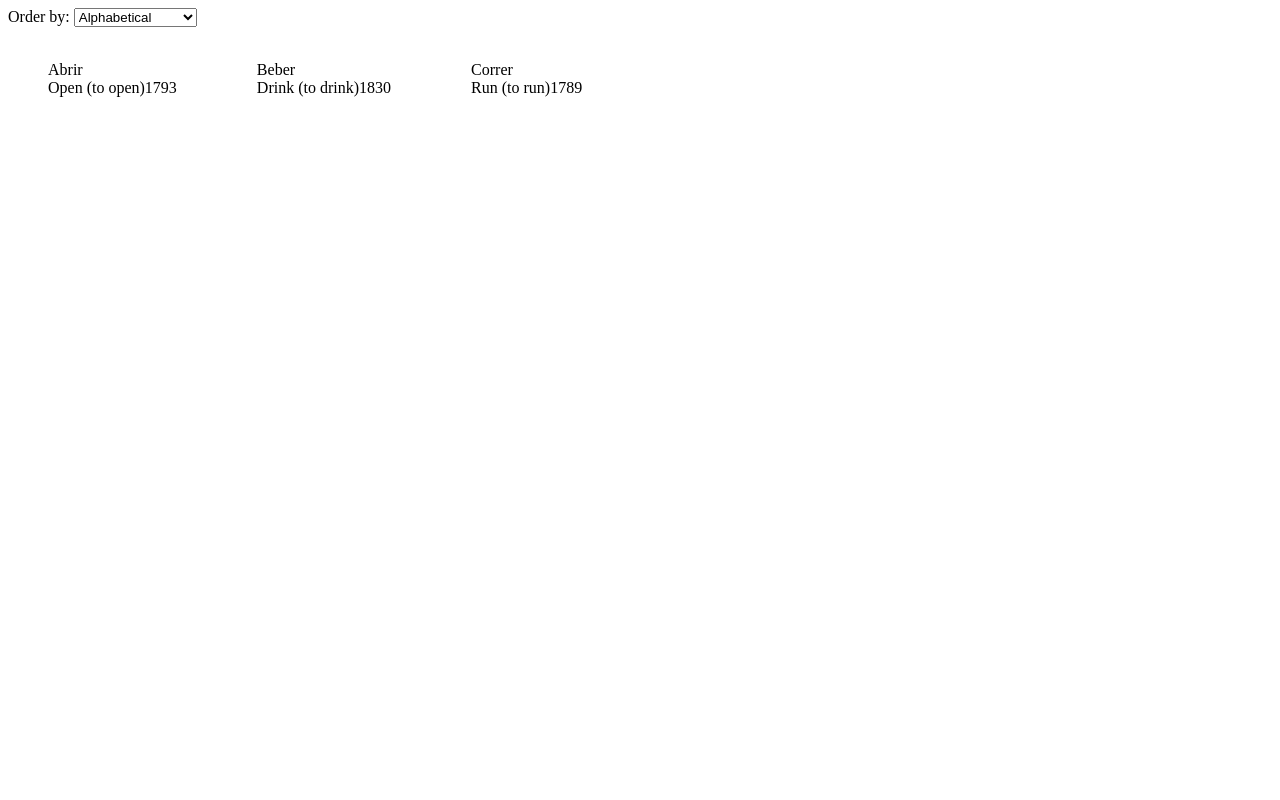
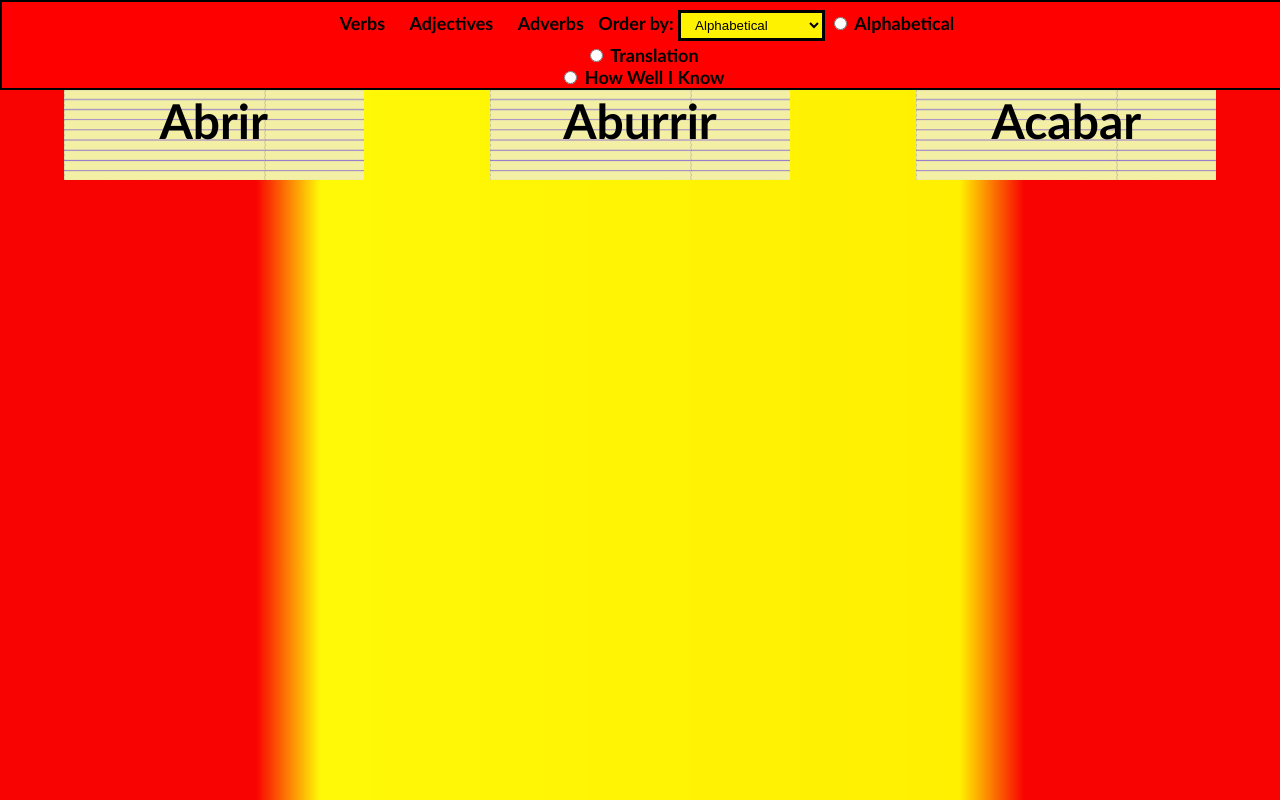
Before and after one commit to tylertechtyler/mentor-projects, a plain HTML site: page practice/ReorderDivs/index.html in a window 1280 px wide. Drawn offline with Linux system fonts and the light colour scheme.

Commit message:
got the reorder script working with the flash card design. kind of want to change the drop down menu to radio buttons or some other way to select values. Need to figure that out next

```diff
--- a/practice/ReorderDivs/index.html
+++ b/practice/ReorderDivs/index.html
@@ -4,46 +4,75 @@
         <link rel="stylesheet" type="text/css" href="style.css">
     </head>
     <body>
-        <label for="orderby">Order by:</label>
-<select name="orderby" id="orderby">
-	<option value="Alphabetical">Alphabetical</option>
-	<option value="Translation">Translation</option>
-	<option value="How Well I Know">How Well I Know</option>
-</select>
-        <div id="rev-works">
-            <figure itemscope itemtype="http://schema.org/Painting">
-                <img src="the-death-of-marat.jpg" alt itemprop="image">
-                <figcaption itemprop="name">Abrir</figcaption>
-                <div>
-                    <span itemprop="Translation">Open (to open)</span>
-                    <time itemprop="How Well I Know">1793</time>
-                    </div>
-            </figure>
+        <div class="wrapper">
 
-            <figure itemscope itemtype="http://schema.org/Painting">
-                <img src="la-liberté-guidant-le-peuple.jpg" alt itemprop="image">
-                <figcaption itemprop="name">Beber</figcaption>
-                <div>
-                  <span itemprop="Translation">Drink (to drink)</span>
-                  <time itemprop="How Well I Know">1830</time>
+            <ul class="nav">
+                <li><a class="nav-link" href="#verbs">Verbs</a></li>
+                <li><a class="nav-link" href="adjectives.html">Adjectives</a></li>
+                <li><a class="nav-link" href="adverbs.html">Adverbs</a></li>
+                <li><label for="orderby">Order by:</label>
+                    <select name="orderby" id="orderby">
+                    <option value="Alphabeticl">Alphabetical</option>
+                    <option value="Translation">Translation</option>
+                    <option value="How Well I Know">How Well I Know</option>
+                    </select></li>
+                <li>
+                    <input type="radio" id="male" name="gender" value="Alphabetical">
+                    <label for="Alphabetical">Alphabetical</label><br>
+                    <input type="radio" id="female" name="gender" value="Translation">
+                    <label for="Translation">Translation</label><br>
+                    <input type="radio" id="other" name="gender" value="How Well I Know">
+                    <label for="How Well I Know">How Well I Know</label>
+
+                </li>
+            </ul>
+
+
+
+        <div id="maingrid">
+
+            <flipcard itemscope itemtype="indexcard">
+                <div class="flipcardinner">
+                <div class="flipcardfront">
+                <h1 itemprop="name">Abrir</h1>
                 </div>
-            </figure>
+                <div class="flipcardback">
+                    <h1 itemprop="Translation">Open (to open)</h1>
+                    <time itemprop="How Well I Know">0973</time>
+                </div>
+                </div>
+            </flipcard>
 
-            <figure itemscope itemtype="http://schema.org/Painting">
-              <img src="louis-XVI-roi-de-france-et-de-navarre.jpg" alt itemprop="image">
-              <figcaption itemprop="name">Correr</figcaption>
-              <div>
-                <span itemprop="Translation">Run (to run)</span>
-                <time itemprop="How Well I Know">1789</time>
-              </div>
-            </figure>
+            <flipcard itemscope itemtype="indexcard">
+                <div class="flipcardinner">
+                <div class="flipcardfront">
+                <h1 itemprop="name">Aburrir</h1>
+                </div>
+                <div class="flipcardback">
+                    <h1 itemprop="Translation">Bore (to bore)</h1>
+                    <time itemprop="How Well I Know">0733</time>
+                </div>
+                </div>
+            </flipcard>
+
+            <flipcard itemscope itemtype="indexcard">
+                <div class="flipcardinner">
+                <div class="flipcardfront">
+                <h1 itemprop="name">Acabar</h1>
+                </div>
+                <div class="flipcardback">
+                    <h1 itemprop="Translation">Finish (to finish)</h1>
+                    <time itemprop="How Well I Know">0013</time>
+                </div>
+                </div>
+            </flipcard>
 
         </div>
-
+    </div>
         <script>
             var Alphabetical = document.getElementById("orderby"),
-            cards = document.getElementById("rev-works"),
-            figures = cards.querySelectorAll("figure"),
+            cards = document.getElementById("maingrid"),
+            flipcards = cards.querySelectorAll("flipcard"),
             original = cards.innerHTML;
         function sortUs(parent, child, key) {
 	        var items = Array.prototype.slice.call(document.querySelectorAll(parent + " " + child)).sort(function(a, b) {
@@ -51,7 +80,7 @@
 		    var comparB = b.querySelector(key).innerHTML;
 		return (comparA < comparB) ? -1 : (comparA > comparB) ? 1 : 0;
 	});
-	for (var i = 0; i < figures.length; i++) {
+	for (var i = 0; i < flipcards.length; i++) {
 		cards.appendChild(items[i]);
 	}
 }
@@ -60,12 +89,12 @@
 		cards.innerHTML = original;
 	} else {
 		if (Alphabetical.value == "Translation") {
-			el = "span[itemprop=Translation]";
+			el = "h1[itemprop=Translation]";
 		}
 	if (Alphabetical.value == "How Well I Know") {
 		el = "time";
 	}
-	sortUs("#rev-works","figure",el);
+	sortUs("#maingrid","flipcard",el);
 }}
         </script>
     </body>
--- a/practice/ReorderDivs/style.css
+++ b/practice/ReorderDivs/style.css
@@ -1,5 +1,103 @@
-#rev-works,
-#rev-works figure div {
-	display: flex;
-	align-items: flex-start;
+body {
+    background: rgb(249,2,2);
+    background: linear-gradient(90deg, rgba(249,2,2,1) 20%, #fff800f9 25%, rgba(255,240,0,1) 75%, rgba(249,2,2,1) 80%);
 }
+.wrapper {
+    text-align: center;
+}
+.nav {
+    border: 2px solid black;
+    background-color: red;
+    list-style:none;
+    margin:0;
+    left: 0;
+    padding:0;
+    text-align:center;
+    position: fixed;
+    width: 100%;
+    top: 0;
+    z-index: 1;
+    font-family: 'Gill Sans', 'Gill Sans MT', Calibri, 'Trebuchet MS', sans-serif;
+    font-size: large;
+    font-weight: bold;
+
+
+}
+.nav li{
+
+    display: inline;
+}
+.nav a {
+    display: inline-block;
+    padding: 10px;
+    text-decoration: none;
+}
+a:link, a:visited {
+    color: black;
+}
+a:hover {
+    color: yellow;
+}
+/*style select option menu*/
+.nav select {
+	background-color: #fff800f9;
+	padding: 4px 10px;
+  	border: 3px solid black;
+  	cursor: pointer;
+}
+.nav option:hover {
+	background-color: red;
+}
+
+
+#maingrid {
+	margin-top: 60px;
+      display: grid;
+      grid-template-columns: repeat(auto-fit, minmax(320px, 1fr));
+      grid-gap: 15px;
+
+}
+
+#maingrid flipcard {
+	background-color: transparent;
+    width: 300px;
+    height: 120px;
+    justify-self: center;
+    perspective: 1000px;
+    align-self: center;
+}
+.flipcardinner {
+    position: relative;
+    width: 100%;
+    height: 100%;
+    text-align: center;
+    transition: transform 0.8s;
+    transform-style: preserve-3d;
+}
+#maingrid flipcard:hover .flipcardinner {
+    transform: rotateY(180deg);
+}
+.flipcardfront, .flipcardback {
+    position: absolute;
+    width: 100%;
+    height: 100%;
+    -webkit-backface-visibility: hidden; /* Safari */
+    backface-visibility: hidden;
+  }
+  .flipcardfront {
+      background-image: url("fr.png");
+      background-size: contain;
+      background-color: rgb(248, 245, 245);
+      color: black;
+      font-family: 'Gill Sans', 'Gill Sans MT', Calibri, 'Trebuchet MS', sans-serif;
+      font-size: x-large;
+  }
+  .flipcardback {
+      background-image: url("br.png");
+      background-size: contain;
+      background-color: rgb(194, 23, 23);
+      color: black;
+      font-family: 'Gill Sans', 'Gill Sans MT', Calibri, 'Trebuchet MS', sans-serif;
+      font-size: large;
+      transform: rotateY(180deg);
+  }
```
Also changed, not shown: practice/ReorderDivs/br.png (added), practice/ReorderDivs/fr.png (added).
